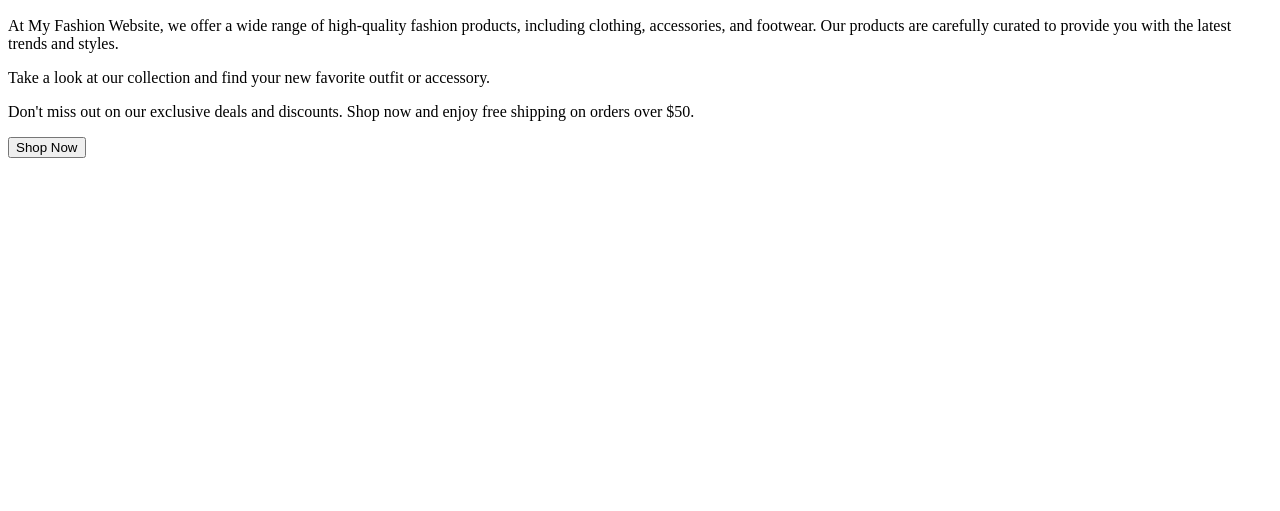
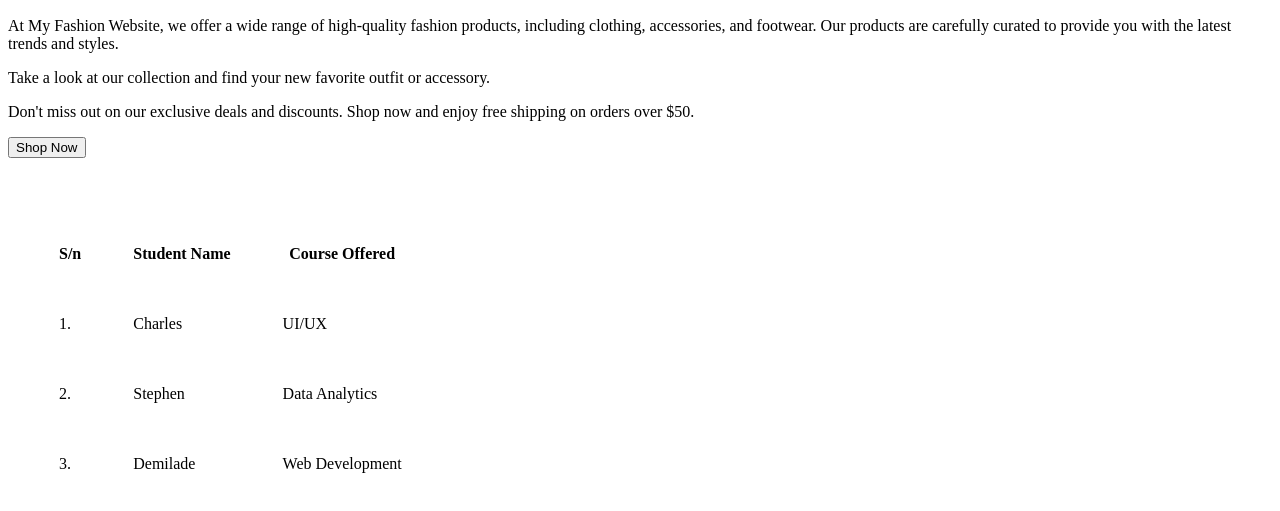
Before and after one commit to CHARLE123455/HTML_Proj, a plain HTML site: page ourProducts.html in a window 1280 px wide. Shown: the part 309-820 px from the top of the page. Drawn offline with Linux system fonts and the light colour scheme.

Commit message:
adding code to new week

```diff
--- a/ourProducts.html
+++ b/ourProducts.html
@@ -25,6 +25,36 @@
     <p>Don't miss out on our exclusive deals and discounts. Shop now and enjoy free shipping on orders over $50.</p>
     <button>Shop Now</button>
 
+    <table cellspacing ="50">
+      <tr>
+        <th> S/n </th>
+        <th> Student Name </th>
+        <th>Course Offered</th>
 
+      </tr>
+      <br/>
+      <tr>
+        <td> 1. </td>
+        <td> Charles </td>
+        <td>UI/UX</td>
+
+      </tr>
+      <br/>
+      <tr>
+        <td> 2.</td>
+        <td> Stephen</td>
+        <td>Data Analytics</td>
+
+      </tr>
+      <br/>
+      <tr>
+        <td> 3. </td>
+        <td> Demilade </td>
+        <td>Web Development</td>
+
+      </tr>
+    </table>
+
+   <br/>
   </body>
 </html>
```
